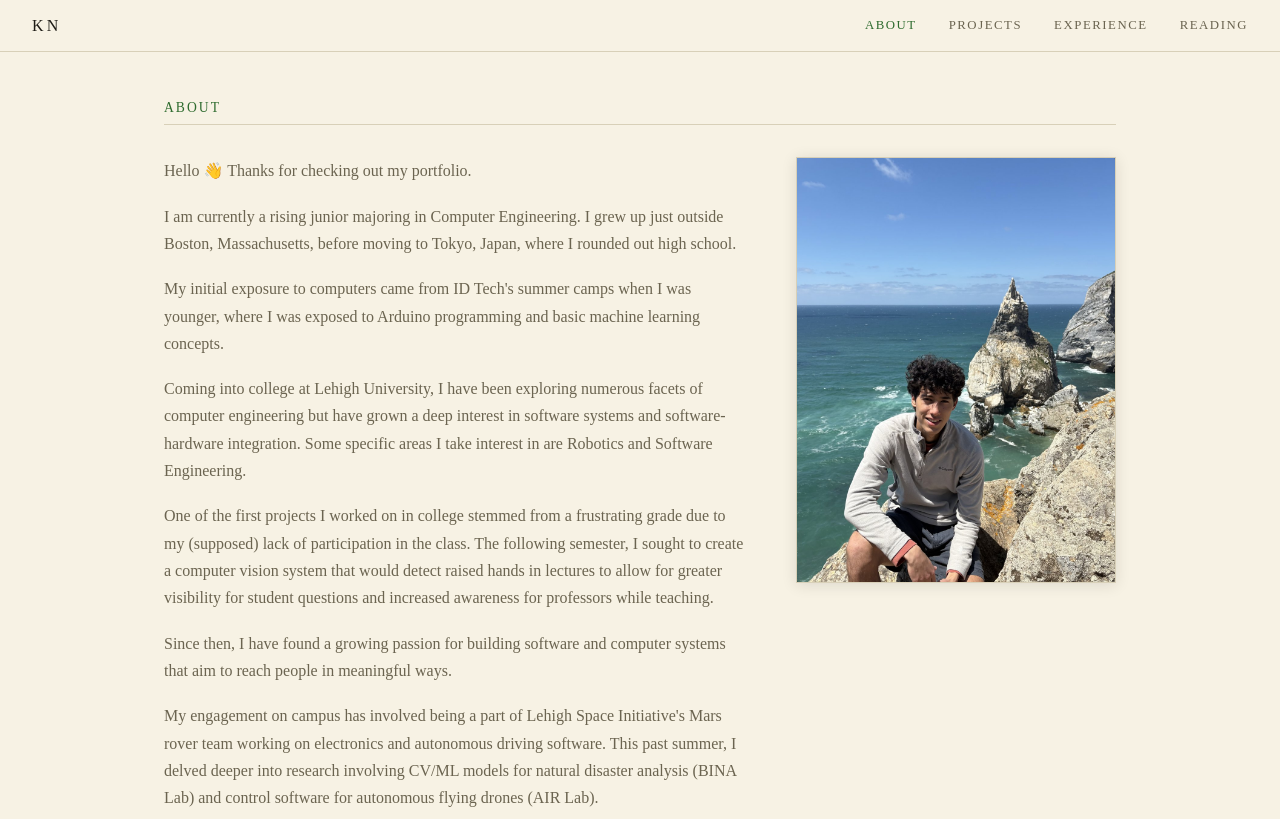
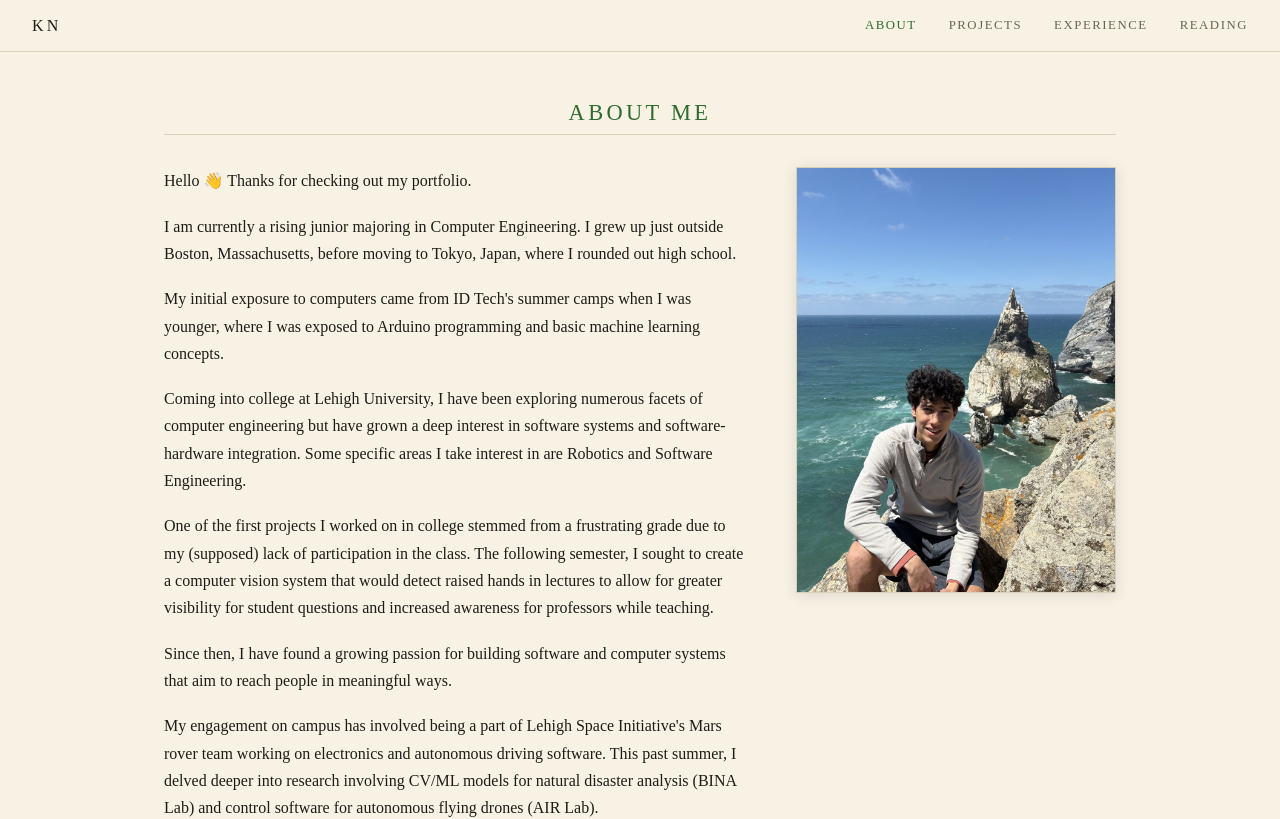
Before and after one commit to kentneureiter/portfolio, a Next.js app: page /about in a window 1280 px wide. Shown: the top 819 px of the page. Built offline with nearby package versions, Linux system fonts and the light colour scheme.

Commit message:
Center About Me title, enlarge it, use black body text

```diff
--- a/app/about/about.module.css
+++ b/app/about/about.module.css
@@ -2,6 +2,11 @@
   max-width: 1000px;
   margin: 0 auto;
   padding: calc(var(--nav-height) + 3rem) 1.5rem 5rem;
+}
+
+.heading {
+  text-align: center;
+  font-size: 1.4rem;
 }
 
 .layout {
@@ -16,6 +21,7 @@
 
 .text p {
   margin-bottom: 1.15rem;
+  color: var(--text);
 }
 
 .figure {
--- a/app/about/page.tsx
+++ b/app/about/page.tsx
@@ -7,7 +7,7 @@ export const metadata = {
 export default function About() {
   return (
     <main className={styles.page}>
-      <h2>About</h2>
+      <h2 className={styles.heading}>About Me</h2>
       <div className={styles.layout}>
         <div className={styles.text}>
           <p>Hello 👋 Thanks for checking out my portfolio.</p>
```
